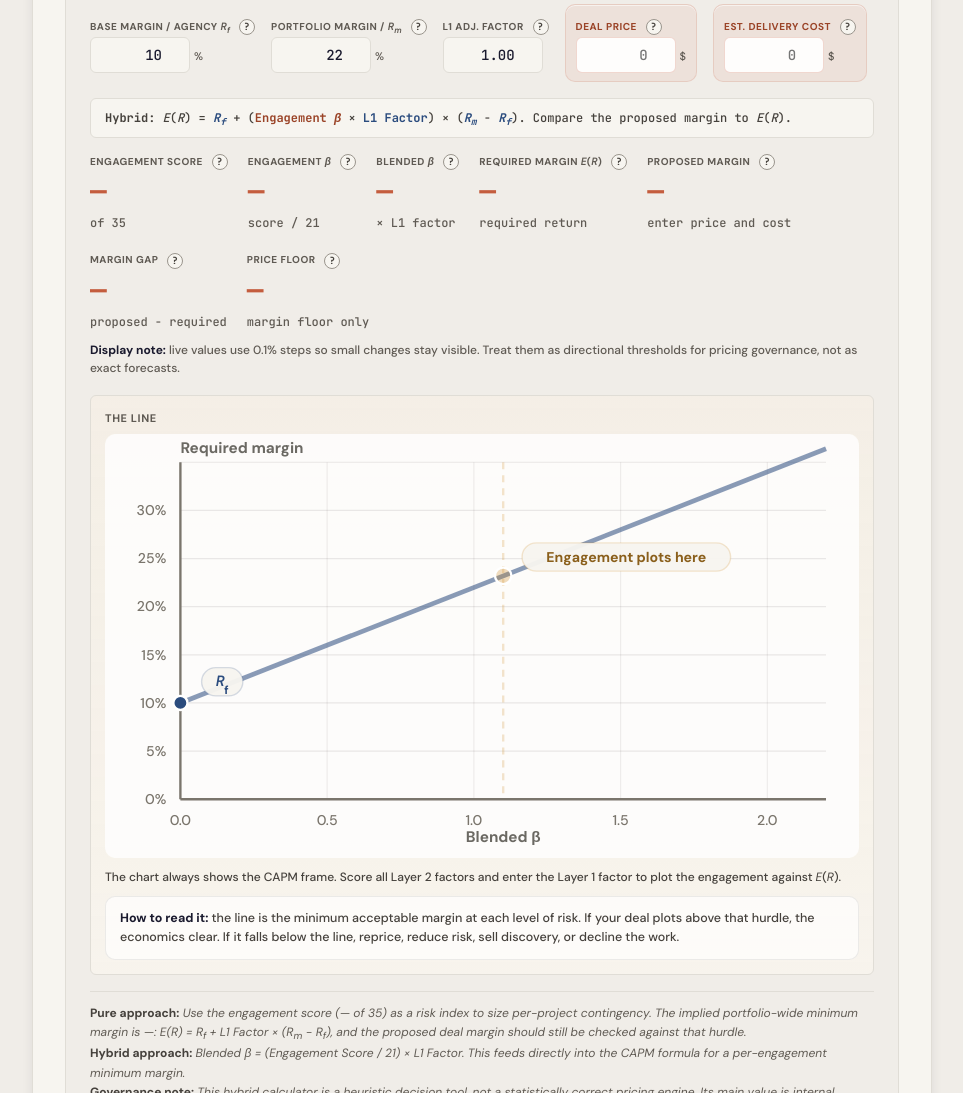
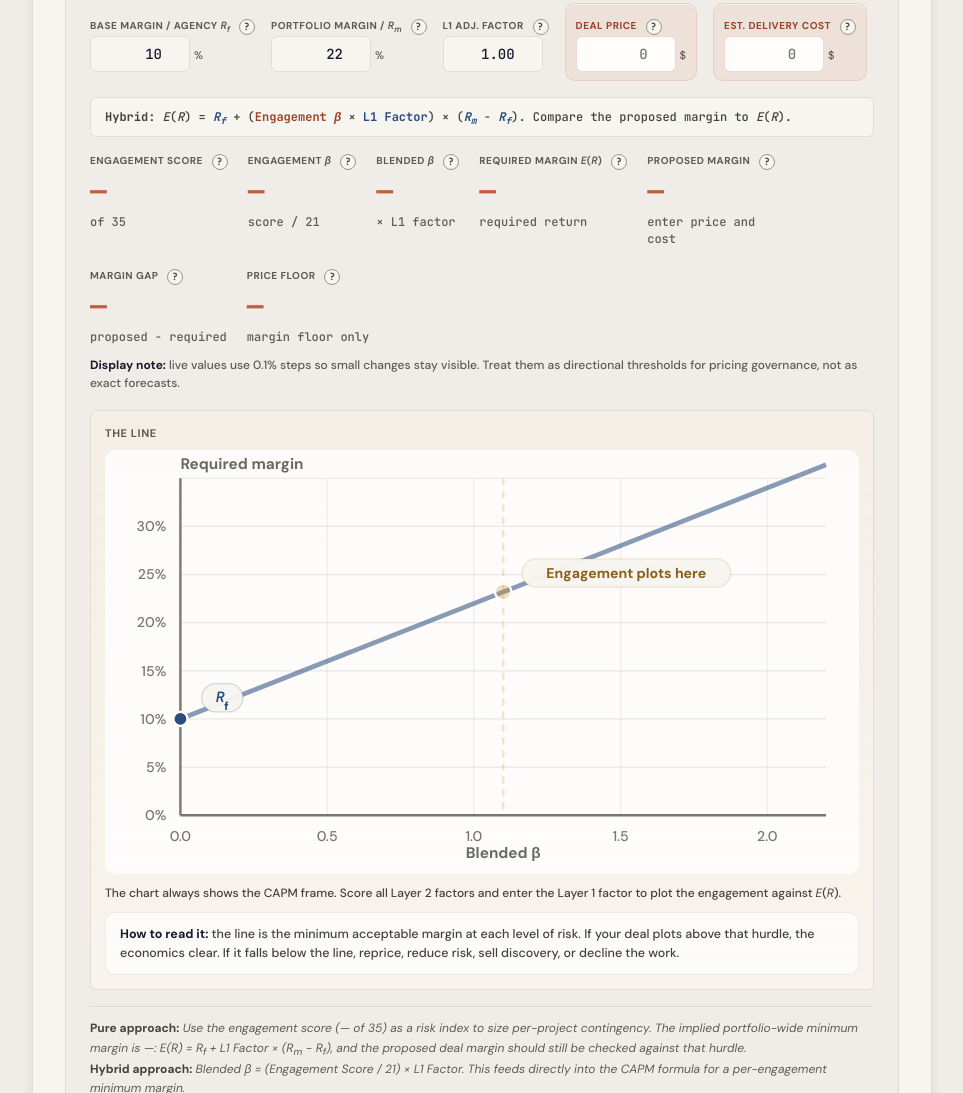
Before and after one commit to newlocalmedia/capm-for-agencies, a website: page index.html in a window 1280 px wide. Shown: the part 3394-4487 px from the top of the page, without its empty margins (158-1121 px from the left). Drawn offline with Linux system fonts and the light colour scheme.

Commit message:
Tighten display rounding and result wrapping

```diff
--- a/index.html
+++ b/index.html
@@ -764,6 +764,7 @@
   .result-item {
     display: flex;
     flex-direction: column;
+    min-width: 0;
   }
   .precision-note {
     margin-top: 10px;
@@ -811,6 +812,13 @@
     font-size: 12px;
     color: var(--gray400);
     margin-top: 2px;
+    line-height: 1.45;
+    overflow-wrap: anywhere;
+  }
+  #l2-proposed-sub,
+  #l2-gap-sub,
+  #l2-min-price-sub {
+    max-width: 19ch;
   }
 
   .formula-bar {
@@ -2617,9 +2625,9 @@
     if (isNaN(rm)) rm = 0;
     if (isNaN(l1f)) l1f = 1.00;
 
-    rf = clampNumber(rf, 0, 40);
-    rm = clampNumber(rm, 0, 60);
-    l1f = clampNumber(l1f, 0.5, 2.0);
+    rf = Calc.round(clampNumber(rf, 0, 40), 1);
+    rm = Calc.round(clampNumber(rm, 0, 60), 1);
+    l1f = Calc.round(clampNumber(l1f, 0.5, 2.0), 2);
 
     if (rm < rf) rm = rf;
 
@@ -2640,7 +2648,7 @@
     let value = parseFloat(raw);
     if (isNaN(value)) return NaN;
 
-    value = clampNumber(value, -15, 15);
+    value = Calc.round(clampNumber(value, -15, 15), 1);
     field.value = value.toFixed(1).replace(/\.0$/, '');
     return value;
   }
```
Also changed, not shown: tests/export-regressions.test.js (+4 -1 lines).
